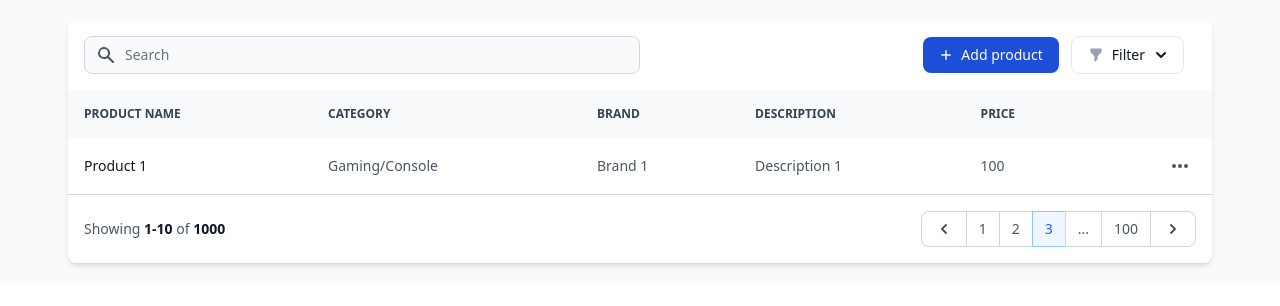
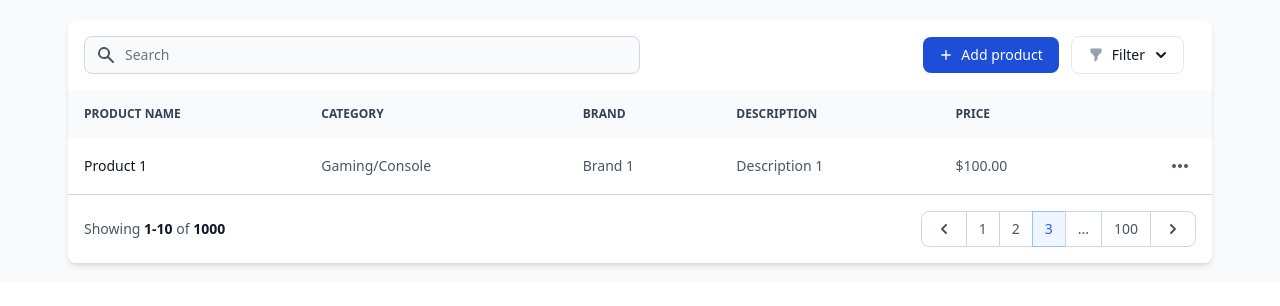
Before and after one commit to CarMi0Proggramer/curso-angular-products-dashboard, an Angular app: page / in a window 1280 px wide. Shown: the top 306 px of the page. Built offline with nearby package versions, Linux system fonts and the light colour scheme; data requests are answered from the project's data file.

Commit message:
Video: Pipes

```diff
--- a/src/app/app.component.html
+++ b/src/app/app.component.html
@@ -130,7 +130,7 @@
               <td class="px-4 py-3 max-w-[12rem] truncate">
                 {{ product.description }}
               </td>
-              <td class="px-4 py-3">{{ product.price }}</td>
+              <td class="px-4 py-3">{{ product.price | currency }}</td>
               <td class="px-4 py-3 flex items-center justify-end">
                 <button
                   id="benq-ex2710q-dropdown-button"
--- a/src/app/app.component.ts
+++ b/src/app/app.component.ts
@@ -6,6 +6,7 @@ import { ConfirmDeleteModalComponent } from './confirm-delete-modal/confirm-dele
 import { FilterDropdownComponent } from './filter-dropdown/filter-dropdown.component';
 import { ProductsService } from './core/services/products.service';
 import { Product } from './core/interfaces/product';
+import { CurrencyPipe } from '@angular/common';
 
 @Component({
   selector: 'app-root',
@@ -15,6 +16,7 @@ import { Product } from './core/interfaces/product';
     UpdateProductModalComponent,
     ConfirmDeleteModalComponent,
     FilterDropdownComponent,
+    CurrencyPipe,
   ],
   templateUrl: './app.component.html',
   styleUrl: './app.component.css',
```
